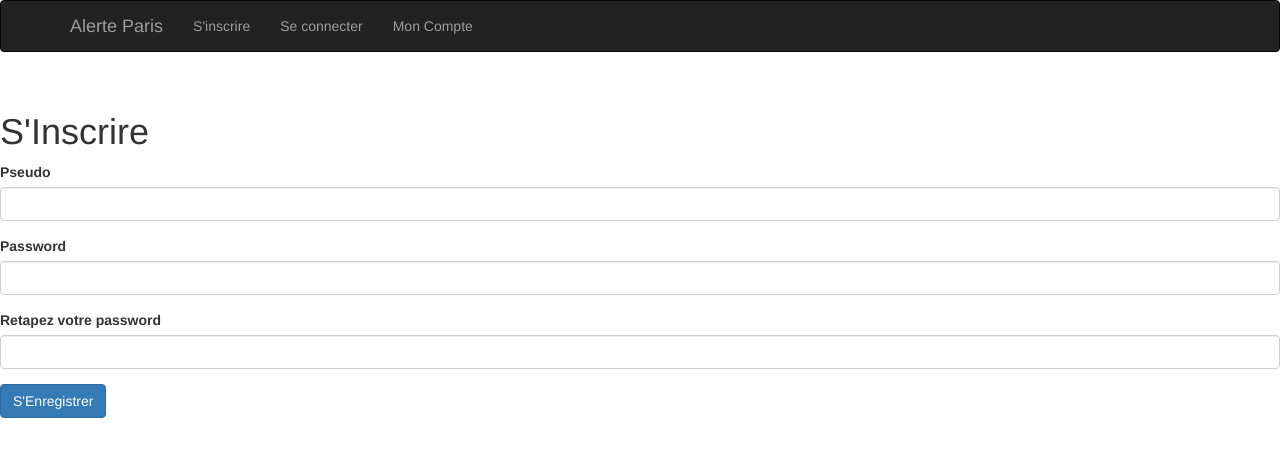
After one commit to salassam19/Alerte_Paris, a PHP site: page /signin.php in a window 1280 px wide. The commit adds this page. Shown: the top 457 px of the page. Run offline with PHP 8.4, Linux system fonts and the light colour scheme.

Commit message:
Partie mon compte pour particuliers et professionnels

```diff
--- /dev/null
+++ b/moncompte/index.php
@@ -0,0 +1,58 @@
+<?php //require('functions.php'); ?>
+
+<!DOCTYPE html>
+<html lang="en">
+  <head>
+    <meta charset="utf-8">
+    <meta http-equiv="X-UA-Compatible" content="IE=edge">
+    <meta name="viewport" content="width=device-width, initial-scale=1">
+    <!-- The above 3 meta tags *must* come first in the head; any other head content must come *after* these tags -->
+    <meta name="description" content="">
+    <meta name="author" content="">
+    <link rel="icon" href="../../favicon.ico">
+
+    <title>Starter Template for Bootstrap</title>
+
+   <!-- Latest compiled and minified CSS -->
+<link rel="stylesheet" href="https://maxcdn.bootstrapcdn.com/bootstrap/3.3.7/css/bootstrap.min.css" integrity="sha384-BVYiiSIFeK1dGmJRAkycuHAHRg32OmUcww7on3RYdg4Va+PmSTsz/K68vbdEjh4u" crossorigin="anonymous">
+
+<!-- Latest compiled and minified JavaScript -->
+<script src="https://maxcdn.bootstrapcdn.com/bootstrap/3.3.7/js/bootstrap.min.js" integrity="sha384-Tc5IQib027qvyjSMfHjOMaLkfuWVxZxUPnCJA7l2mCWNIpG9mGCD8wGNIcPD7Txa" crossorigin="anonymous"></script>
+  </head>
+
+  <body>
+
+    <nav class="navbar navbar-inverse">
+      <div class="container">
+        <div class="navbar-header">
+          <button type="button" class="navbar-toggle collapsed" data-toggle="collapse" data-target="#navbar" aria-expanded="false" aria-controls="navbar">
+            <span class="sr-only">Toggle navigation</span>
+            <span class="icon-bar"></span>
+            <span class="icon-bar"></span>
+            <span class="icon-bar"></span>
+          </button>
+          <a class="navbar-brand" href="index.php">Alerte Paris</a>
+        </div>
+        <div id="navbar" class="collapse navbar-collapse">
+          <ul class="nav navbar-nav">
+            <li><a href="signin.php">S'inscrire</a></li>
+            <li><a href="login.php">Se connecter</a></li>
+            <li><a href="moncompte.php">Mon Compte</a></li>
+          </ul>
+        </div><!--/.nav-collapse -->
+      </div>
+    </nav>
+
+    <div class="container">
+
+
+    </div><!-- /.container -->
+
+
+    <!-- Bootstrap core JavaScript
+    ================================================== -->
+    <!-- Placed at the end of the document so the pages load faster -->
+    <script src="https://ajax.googleapis.com/ajax/libs/jquery/1.12.4/jquery.min.js"></script>
+
+  </body>
+</html>
--- a/moncompte/moncompte.php
+++ b/moncompte/moncompte.php
@@ -18,7 +18,7 @@
 	while ($info = $reponse->fetch()) {
 ?>
 
-		<label><h3>Bienvenue </h3></label>
+		<label><h3>Bienvenue</h3></label>
 		<?php echo $info['prenom'], " ", $info['nom'], '<br/>' ?>
 
 		<dl>
--- /dev/null
+++ b/moncompte/signin.php
@@ -0,0 +1,66 @@
+<?php require('index.php'); ?>
+<br>
+
+<?php
+
+	if(isset($_POST['submit'])){
+		$username = htmlentities($_POST['pseudo']);
+		$password = $_POST['password'];
+		$repeatpassword = htmlentities($_POST['repeatpassword']);
+
+	if (!empty($username && $password)){
+
+		if($password == $repeatpassword){
+
+		$password = md5($password);
+
+		$bdd = new PDO('mysql:host=localhost;dbname=clients', "root", "");
+
+		$req = "INSERT INTO particuliers VALUES '".$username."', '".$mail."', '".$password."' ";
+
+		$bdd->exec($req);
+
+		die("Inscription terminer <a href='login.php'>Login</a>");
+		}else{echo "Les 2 password doivent être identique";}
+	}else{
+		echo "Veuillez saisir tous les champs";
+	}
+
+
+
+
+
+
+
+
+
+	}
+
+
+
+
+?>
+
+
+
+
+<h1>S'Inscrire</h1>
+
+<form action="signin.php" method="POST">
+	<div class="form-group">
+		<label>Pseudo</label>
+		<input type="text" name="pseudo" class="form-control" />
+	</div>
+
+	<div class="form-group">
+		<label>Password</label>
+		<input type="password" name="password" class="form-control" />
+	</div>
+
+	<div class="form-group">
+		<label>Retapez votre password</label>
+		<input type="password" name="repeatpassword" class="form-control" />
+	</div>
+
+	<input type="submit" value="S'Enregistrer" id="submit" name="submit" class="btn btn-primary">
+</form>
```
Also changed, not shown: moncompte/form_modif.php (+22 -17 lines), moncompte/login.php (added, +58 -0 lines), moncompte/modif.php (+1 -12 lines).
